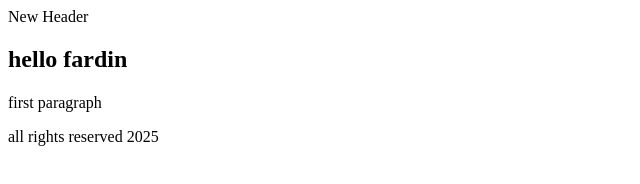
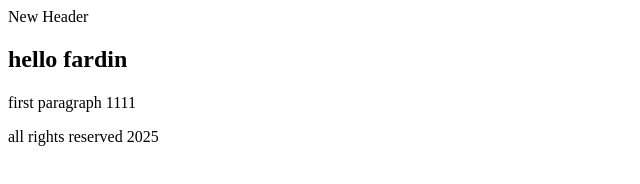
Before and after one commit to fardinmoezihampa/git-project-one, a plain HTML site: page index.html in a window 1280 px wide. Shown: the full height of the page, 0-640 px from the left. Drawn offline with Linux system fonts and the light colour scheme.

```diff
--- a/index.html
+++ b/index.html
@@ -18,7 +18,7 @@
         <h1 class="slider three"></h1>
     </div>
     <p>
-        first paragraph
+        first paragraph 1111
     </p>
     <footer>
         all rights reserved 2025
```
